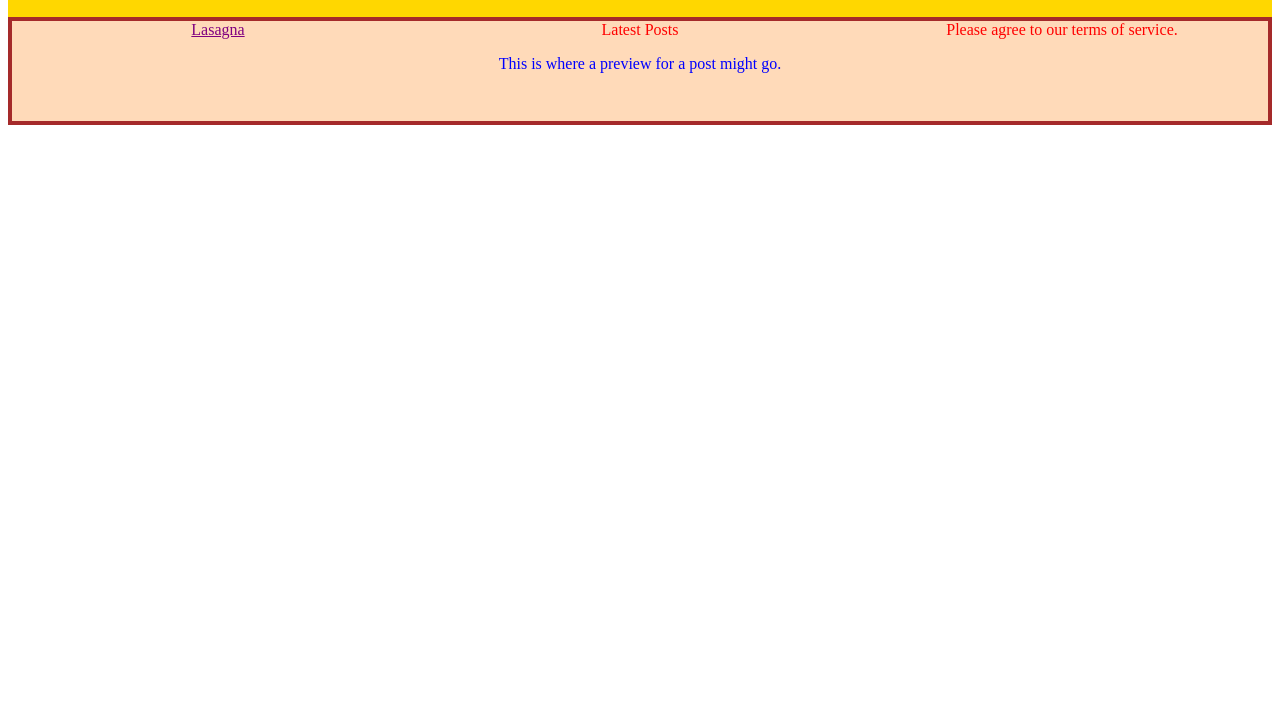
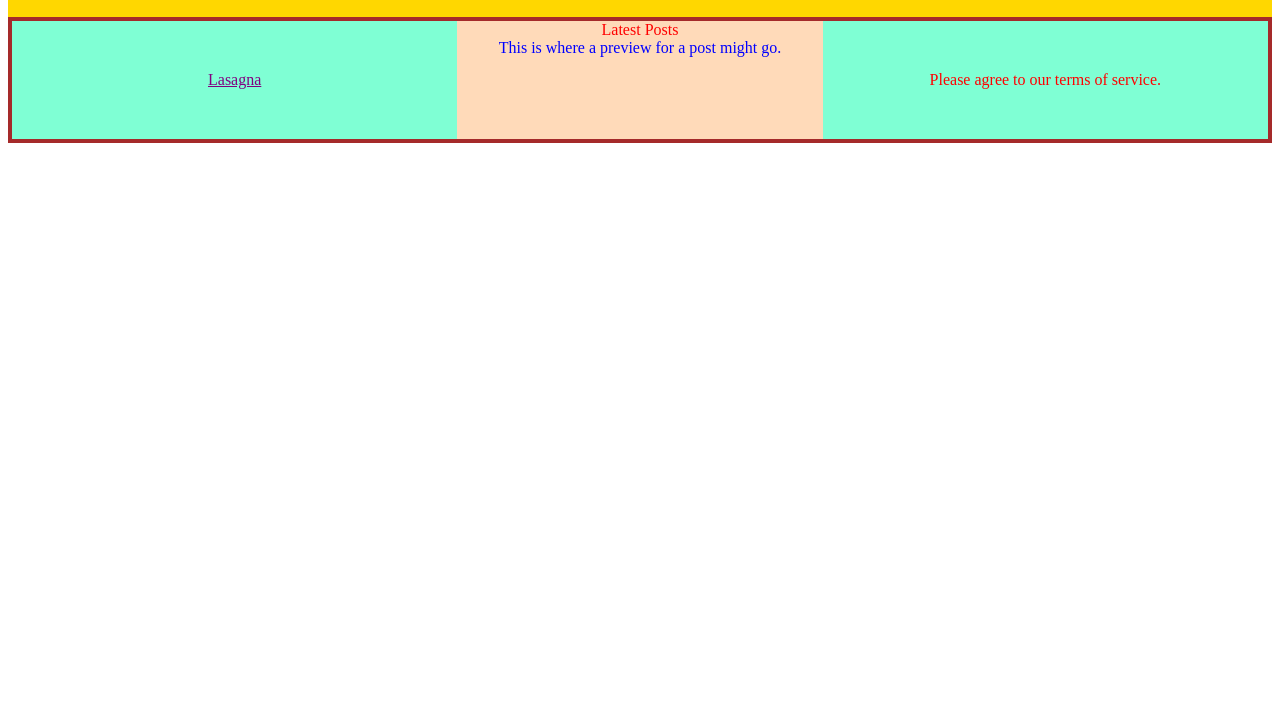
Before and after one commit to snaqavi/odin-recipes2, a plain HTML site: page index.html in a window 1280 px wide. Shown: the part 91-800 px from the top of the page. Drawn offline with Linux system fonts and the light colour scheme.

Commit message:
css update

```diff
--- a/styles.css
+++ b/styles.css
@@ -23,8 +23,18 @@
   text-align: center;
 }
 
+.link{
+  color: red;
+  background-color: aquamarine;
+  margin: auto;
+  padding: 50px;
+}
+
 .alert-text {
   color: red;
+  background-color: aquamarine;
+  margin:auto;
+  padding: 50px;
 }
 
 .subsection.header {
@@ -33,4 +43,6 @@
 
 .subsection#preview {
   color: blue;
+  border: blue;
+  margin: auto;
 }
```
